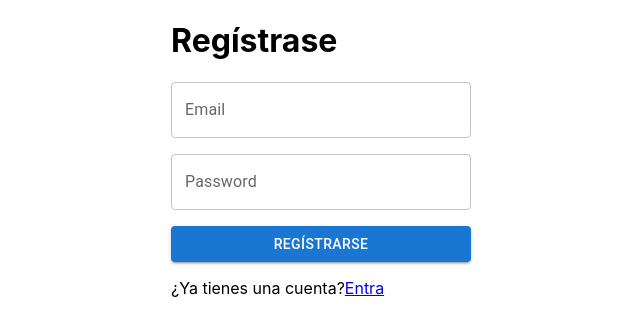
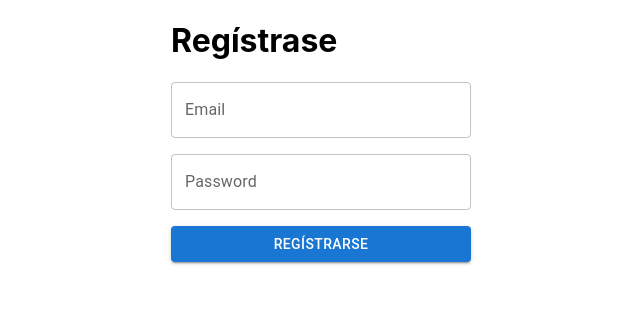
Before and after one commit to JavieSanchezB/login-react, a React (Create React App) app: page /signup in a window 1280 px wide. Shown: the top 336 px of the page, without its empty margins (319-959 px from the left). Built offline with nearby package versions, Linux system fonts and the light colour scheme; what realm-web would draw is missing.

Commit message:
comentado el registrase y entrar

```diff
--- a/src/pages/Login.page.js
+++ b/src/pages/Login.page.js
@@ -97,7 +97,7 @@ const Login = () => {
      Acceso
    </Button>
 
-   <p>¿No tienes una cuenta?<Link to="/signup">Regístrate</Link></p>
+{/* <p>¿No tienes una cuenta?<Link to="/signup">Regístrate</Link></p>*/}
 
  </form>
 }
--- a/src/pages/Signup.page.js
+++ b/src/pages/Signup.page.js
@@ -62,7 +62,7 @@ const Signup = () => {
    <Button variant="contained" color="primary" onClick={onSubmit}>
    Regístrarse
    </Button>
-   <p>¿Ya tienes una cuenta?<Link to="/login">Entra</Link></p>
+   {/*<p>¿Ya tienes una cuenta?<Link to="/login">Entra</Link></p>*/}
  </form>
 }
 
```
